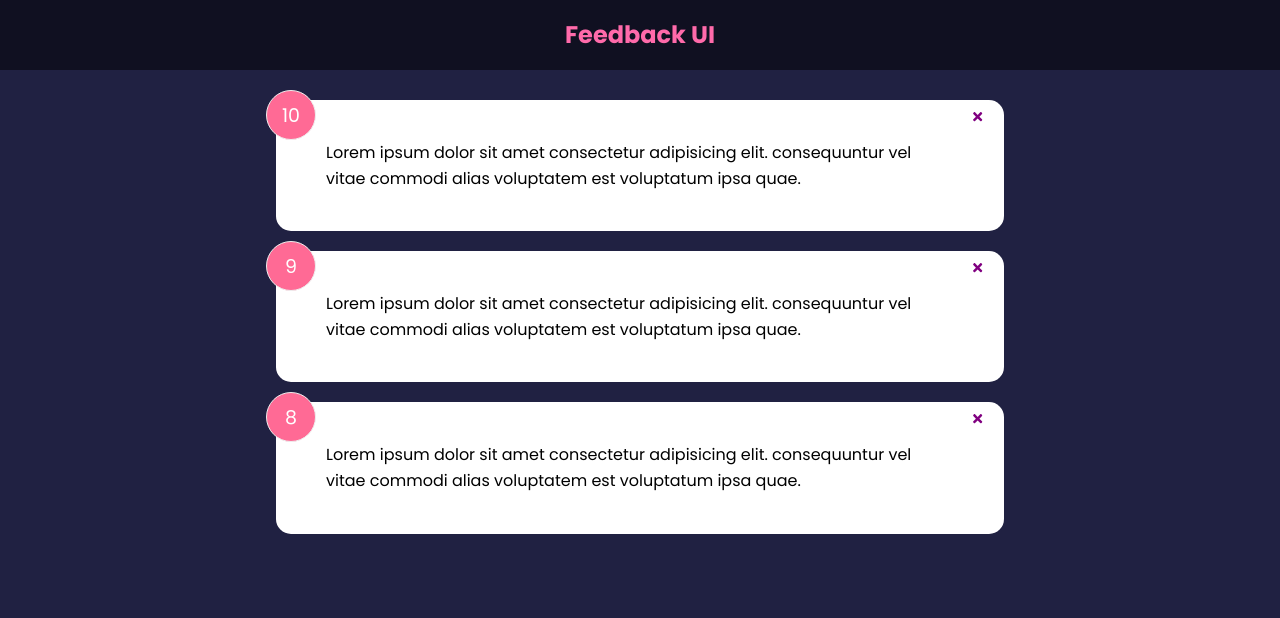
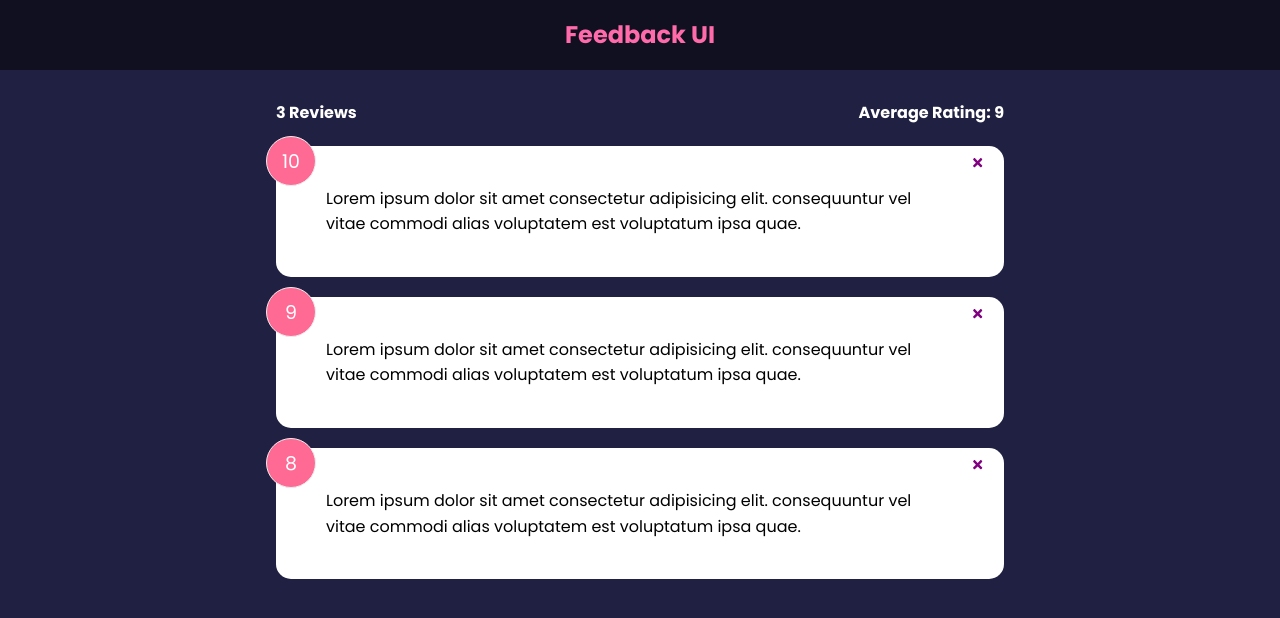
Before and after one commit to Shman-Dee/react-feedback-app, a React (Create React App) app: page / in a window 1280 px wide. Shown: the top 618 px of the page. Built offline with nearby package versions, Linux system fonts and the light colour scheme; the HTML template or start-up script is replaced by a standard one.

Commit message:
feedbackstats component

```diff
--- a/src/App.js
+++ b/src/App.js
@@ -2,6 +2,7 @@
 import Header from './components/Header'
 import FeedbackList from './components/FeedbackList'
 import FeedbackData from './data/FeedbackData'
+import FeedbackStats from './components/FeedbackStats'
 
 function App() {
   const [feedback, setFeedback] = useState(FeedbackData)
@@ -16,6 +17,7 @@
     <>
       <Header />
       <div className="container">
+        <FeedbackStats feedback={feedback} />
         <FeedbackList feedback={feedback} handleDelete={deleteFeedback} />
       </div>
     </>
--- /dev/null
+++ b/src/components/FeedbackStats.jsx
@@ -0,0 +1,26 @@
+import React from 'react'
+import PropTypes from 'prop-types'
+
+function FeedbackStats({ feedback }) {
+  //calculate ratings average
+
+  let average =
+    feedback.reduce((acc, cur) => {
+      return acc + cur.rating
+    }, 0) / feedback.length
+
+  average = average.toFixed(1).replace(/[.,]0$/, '')
+
+  return (
+    <div className="feedback-stats">
+      <h4>{feedback.length} Reviews</h4>
+      <h4>Average Rating: {isNaN(average) ? 0 : average}</h4>
+    </div>
+  )
+}
+
+FeedbackStats.PropTypes = {
+  feedback: PropTypes.array.isRequired,
+}
+
+export default FeedbackStats
```
